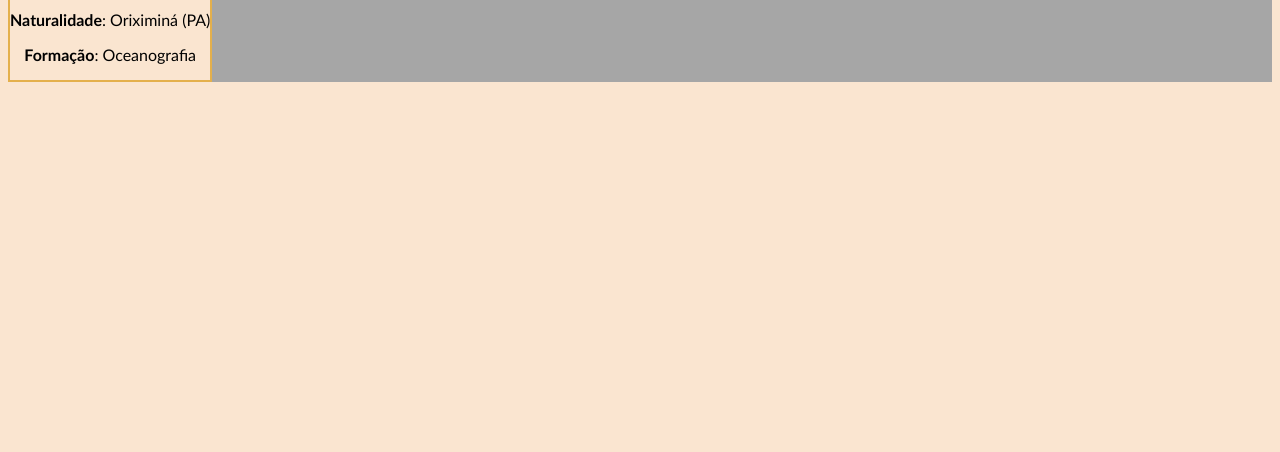
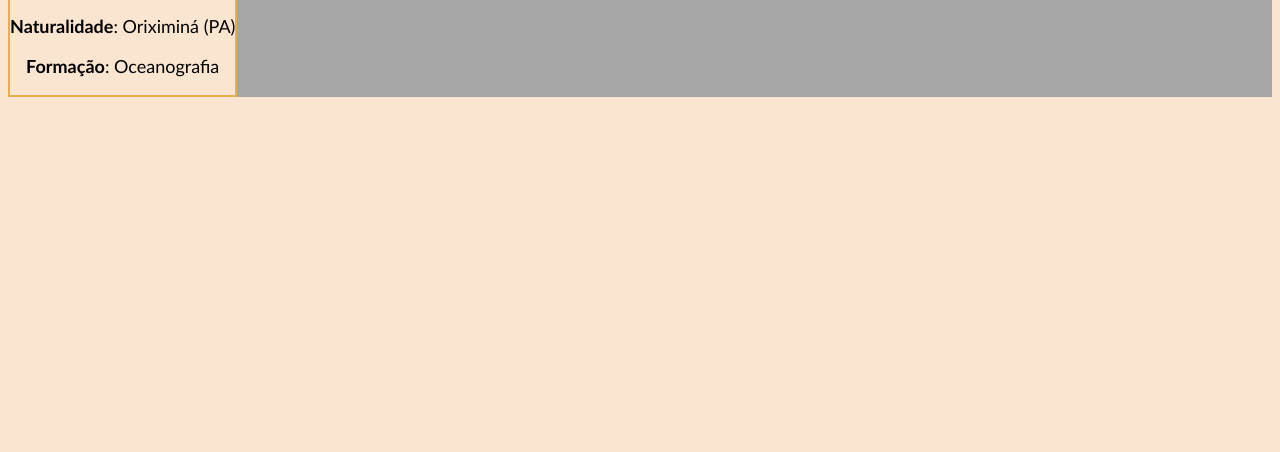
Before and after one commit to asnts/portfolio_annanda, a plain HTML site: page index.html in a window 1280 px wide. Shown: the part 348-800 px from the top of the page. Drawn offline with Linux system fonts and the light colour scheme.

Commit message:
feat: update cards

```diff
--- a/style.css
+++ b/style.css
@@ -76,7 +76,10 @@ a:hover
 
 
 
-
+.container_sobre,
+p {
+    font-size:large;
+}
 
 /*Página portfolio/*/
 
```
Also changed, not shown: portfolio.html (+1 -0 lines).
